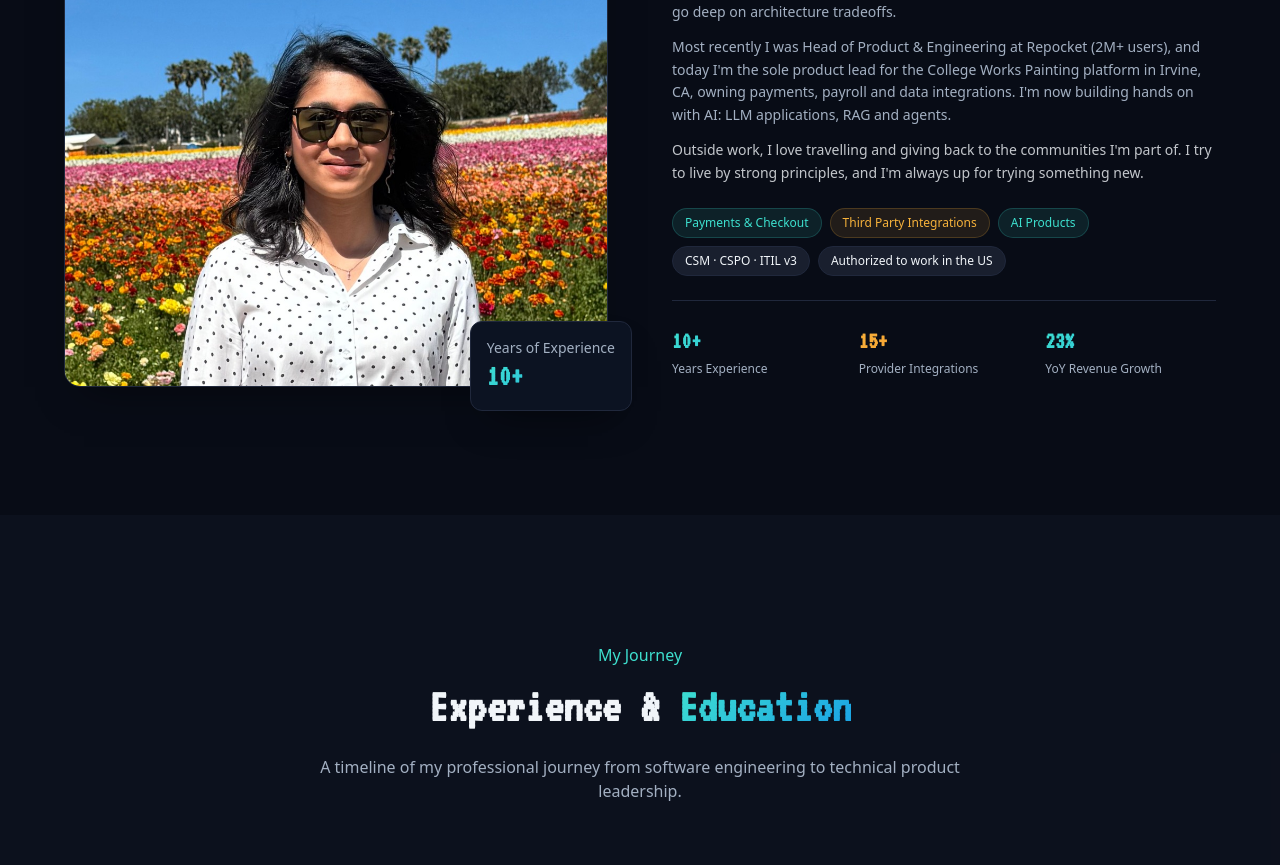
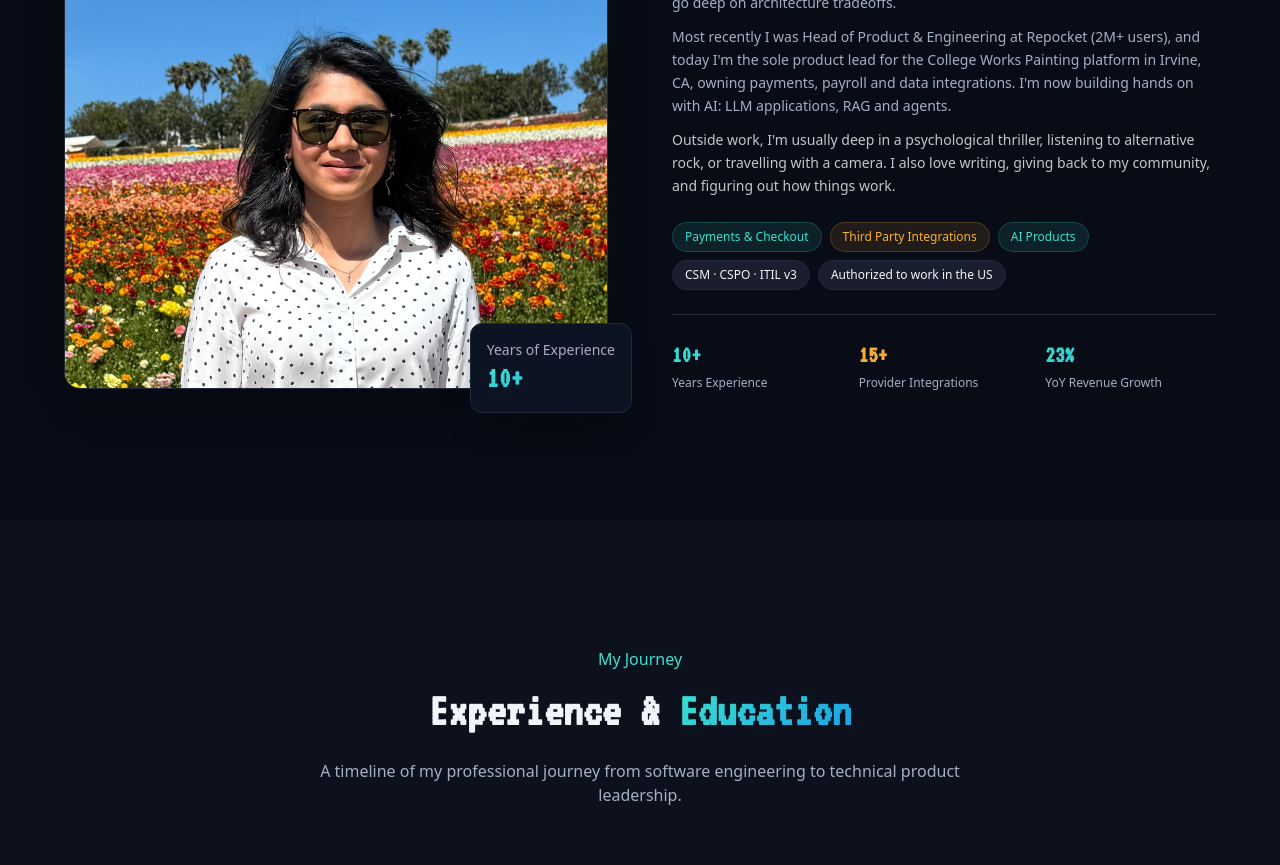
Before and after one commit to sumaiyat/sumaiyat.github.io, a React (Vite) app: page / in a window 1280 px wide. Shown: the part 1280-2145 px from the top of the page. Built offline with nearby package versions, Linux system fonts and the light colour scheme; the HTML template or start-up script is replaced by a standard one.

Commit message:
Make About personal note more specific
Co-Authored-By: Claude Opus 5.5 <noreply@anthropic.com>
Claude-Session: https://claude.ai/code/session_01B276Pq1XCbuBF7Yamjqu3b

```diff
--- a/src/components/AboutSection.tsx
+++ b/src/components/AboutSection.tsx
@@ -59,7 +59,7 @@ export const AboutSection = () => {
                   Most recently I was Head of Product &amp; Engineering at Repocket (2M+ users), and today I'm the sole product lead for the College Works Painting platform in Irvine, CA, owning payments, payroll and data integrations. I'm now building hands on with AI: LLM applications, RAG and agents.
                 </p>
                 <p className="text-foreground/80">
-                  Outside work, I love travelling and giving back to the communities I'm part of. I try to live by strong principles, and I'm always up for trying something new.
+                  Outside work, I'm usually deep in a psychological thriller, listening to alternative rock, or travelling with a camera. I also love writing, giving back to my community, and figuring out how things work.
                 </p>
               </div>
 
```
